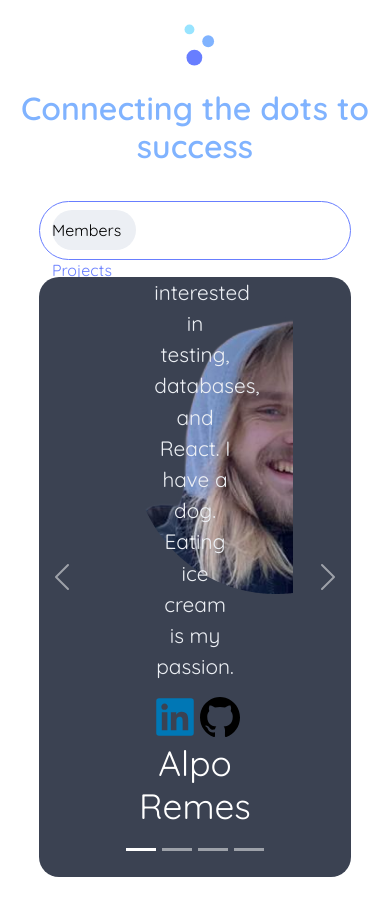
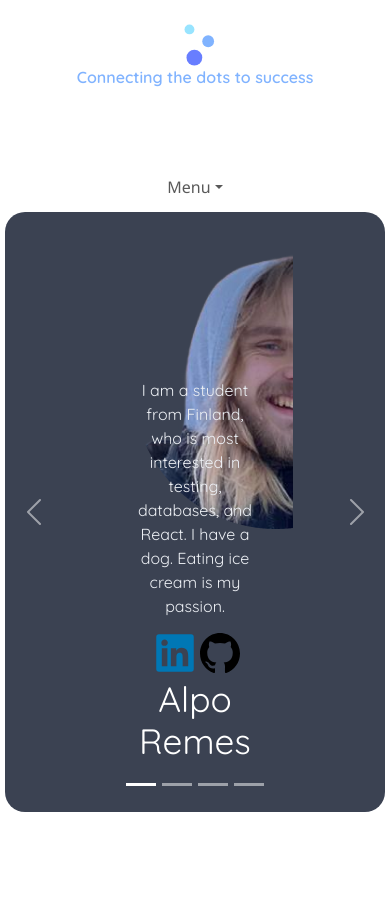
Before and after one commit to YB-BigSwan/creative-dots-team-portfolio, a React (Vite) app: page /creative-dots-team-portfolio/members in a window 390 px wide. After the commit the page ends 844 px from the top, so only its background shows below. Built offline with nearby package versions, Linux system fonts and the light colour scheme.

Commit message:
dropdown nav for mobile

```diff
--- a/src/App.css
+++ b/src/App.css
@@ -18,20 +18,22 @@ body {
 
 /* NavBar */
 
-.navbar {
+.navbarWide {
   width: fit-content;
-  height: 7vh;
-  margin-bottom: 2vh;
+  height: fit-content;
+  margin-bottom: 1vh;
   border: 1px solid var(--accentDark);
   border-radius: 50px;
   background-color: transparent;
+  justify-content: center;
+
 }
 
 .navbar-default {
   padding: 0;
 }
 
-.navbar .nav-link {
+.navbarWide .dropdown-nav .nav-link {
   color: var(--accentDark);
   font-size: 1.5em;
   font-family: "Quicksand", sans-serif;
@@ -52,6 +54,10 @@ body {
 .navbar .active {
   background-color: var(--basicLight);
   border-radius: 50px;
+}
+
+.dropdown-nav {
+  visibility:hidden;
 }
 
 /* Landing Page */
@@ -135,29 +141,46 @@ header {
 
 /* Phone styles */
 @media only screen and (max-width: 767px) {
+
+  #root {
+    padding:5px;
+  }
+
   .tagline {
     margin-top: 8vh;
-    font-size: 2rem;
-  }
-
-  .navbar {
-    display: flex;
-    flex-direction: row;
-    align-items: center;
-    margin-top: 20vh;
-    width: 80vw;
-  }
-
-  .navbar .nav-link {
-    display: flex;
-    flex-direction: row;
     font-size: 1rem;
   }
 
+  header {
+    padding: 0;
+  }
+
+  .navbarWide{
+    visibility: hidden;
+  }
+
+  .dropdown-nav {
+    visibility: visible;
+    align-items: center;
+    margin: auto;
+    width: 80vw;
+    border-radius: 50px;
+  }
+
+  .dropdown-nav .nav-link {
+    padding: 5px;
+  }
 
   .projectDescription, .memberDescription {
     height: fit-content;
     margin: auto;
+    font-size: 1rem;
+    width: auto;
+  }
+
+  .carousel_container {
+    width: 40vw;
+    height: fit-content;
   }
 
   .carousel-inner{
--- a/src/components/MemberCarousel.jsx
+++ b/src/components/MemberCarousel.jsx
@@ -80,7 +80,7 @@ function MemberCarousel() {
                 <img src={linkedInLogo} alt="linkedIn" />
               </a>
             </div>
-            <h3>Ferran martí</h3>
+            <h3>Ferran Martí</h3>
           </Carousel.Caption>
         </Carousel.Item>
 
--- a/src/components/NavBar.jsx
+++ b/src/components/NavBar.jsx
@@ -1,6 +1,7 @@
 import Container from "react-bootstrap/Container";
 import Nav from "react-bootstrap/Nav";
 import Navbar from "react-bootstrap/Navbar";
+import NavDropdown from "react-bootstrap/NavDropdown";
 import { NavLink } from "react-router-dom";
 import "../App.css";
 
@@ -8,6 +9,7 @@ function NavBar() {
   return (
     <>
       <Navbar className="navbar" expand="lg">
+        <div className="navbarWide">
         <Container>
             <Nav className="navbar-nav custom-nav">
               <NavLink
@@ -34,7 +36,35 @@ function NavBar() {
               </NavLink>
             </Nav>
         </Container>
+        </div>
+
+        <NavDropdown title="Menu" className="navbar-nav custom-nav dropdown-nav">
+          <NavLink
+            to="/members"
+            className="nav-link"
+            activeClassName="active"
+          >
+            Members
+          </NavLink>
+          <NavLink
+            to="/projects"
+            className="nav-link"
+            activeClassName="active"
+          >
+            Projects
+          </NavLink>
+          <NavLink
+            to="/storyboard"
+            className="nav-link"
+            activeClassName="active"
+          >
+            Storyboard
+          </NavLink>
+        </NavDropdown>
+
+
       </Navbar>
+
     </>
   );
 }
```
Lines whose indentation alone changed are shown as unchanged.
